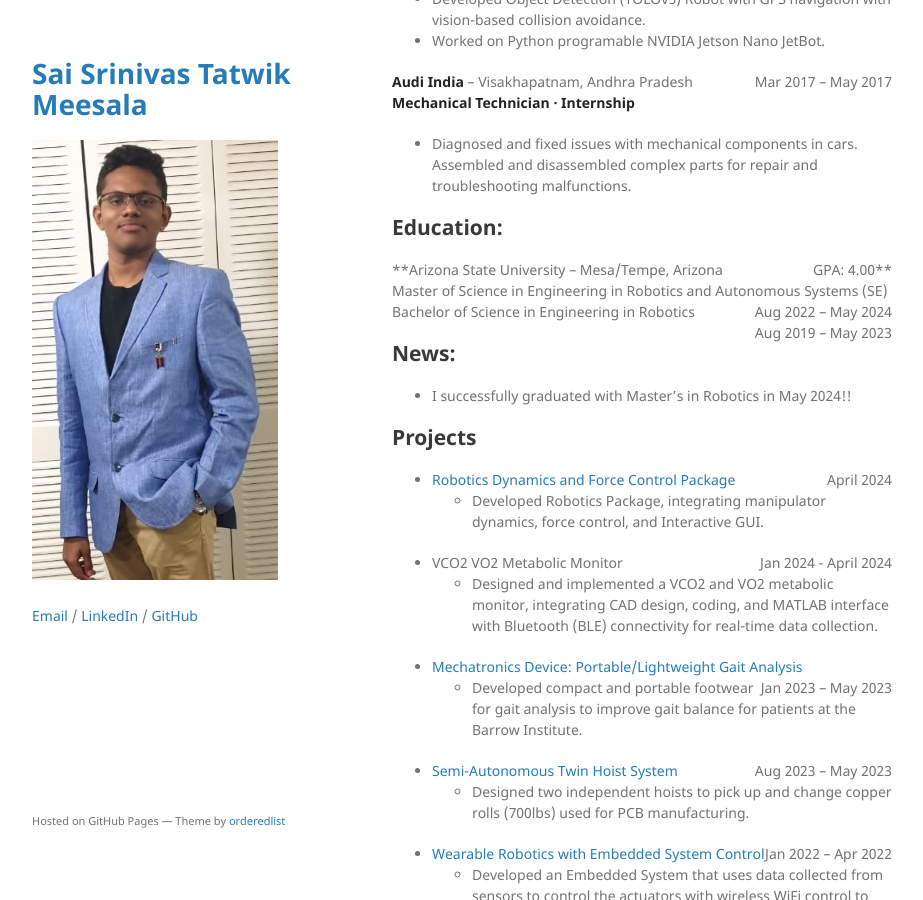
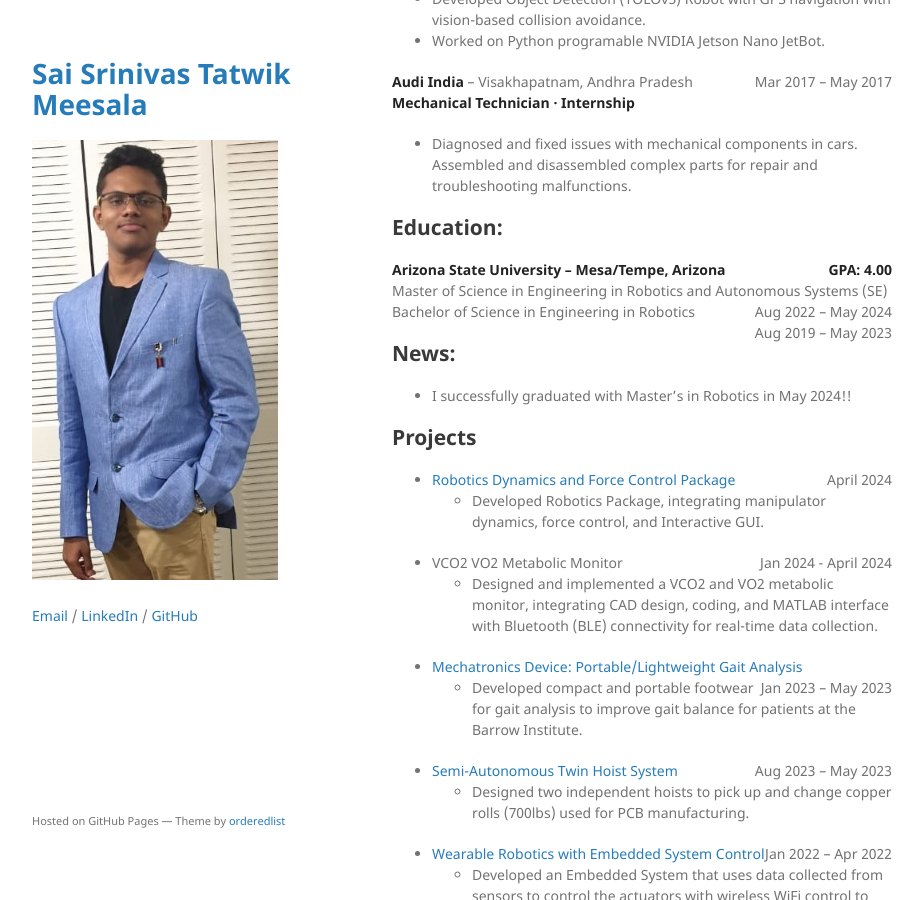
Before and after one commit to Tatwik19/Tatwik19.github.io, a Jekyll site: the page built from index.md, in a window 1280 px wide and 900 px high, scrolled down 902 px. Shown: the whole window, without its empty margins (178-1101 px from the left). Built offline with Jekyll 4.4.1, drawn with Linux system fonts in a browser that asks for light colours; the repository's description, which GitHub fills in, is left out.

Commit message:
Update index.md

```diff
--- a/index.md
+++ b/index.md
@@ -7,17 +7,17 @@
 
 ## Experience:
 **Marinella Research** – Chandler, Arizona<br />
-**Robotics Researcher** <span style="float:right;"> May 2024 – Present</span><br />
+**Robotics Researcher** <span style="float:right;"> May 2024 – Present</span>
 *	Lead multidisciplinary research projects, focusing on robotics, industrial automation, digital twins, additive manufacturing, machine vision, and system engineering contributing to the next-gen industry.
 *	Conduct feasibility studies and engineering consulting for industrial applications.
 *	Develop innovative solutions for commercial viability, emphasizing grant proposals and internal projects.
 
 **Arizona State University** – Tempe/Mesa, Arizona<br />
-**Robotics & Applied Linear Algebra Teaching Assistant** <span style="float:right;"> Jan 2023 – May 2024</span><br />
+**Robotics & Applied Linear Algebra Teaching Assistant** <span style="float:right;"> Jan 2023 – May 2024</span>
 *	Instructed design and prepared lab of robotic systems on kinematics, dynamics, modeling, and control using collaborative robots, Unmanned Ariel Vehicles, Machine Vision, etc.
 *	Teaching Assistant for graduate-level linear algebra for engineering.
 
-**Thermo-Fluids Grader** <span style="float:right;">Jul 2023 – Aug 2023</span><br />
+**Thermo-Fluids Grader** <span style="float:right;">Jul 2023 – Aug 2023</span>
 *	Provided instructional support in Engineering Thermo-Fluids and grading.
 
 **Naval Science & Technological Laboratory (NSTL)** – Visakhapatnam, Andhra Pradesh <span style="float:right;"> May 2022 – Aug 2022 </span><br />
@@ -30,7 +30,7 @@
 *	Diagnosed and fixed issues with mechanical components in cars. Assembled and disassembled complex parts for repair and troubleshooting malfunctions.
 
 ## Education:
-**Arizona State University – Mesa/Tempe, Arizona <span style="float:right;"> GPA: 4.00**</span><br />
+**Arizona State University – Mesa/Tempe, Arizona** <span style="float:right;"> **GPA: 4.00**</span><br />
 Master of Science in Engineering in Robotics and Autonomous Systems (SE) <span style="float:right;">Aug 2022 – May 2024</span><br />
 Bachelor of Science in Engineering in Robotics <span style="float:right;">Aug 2019 – May 2023</span><br />
 
```
